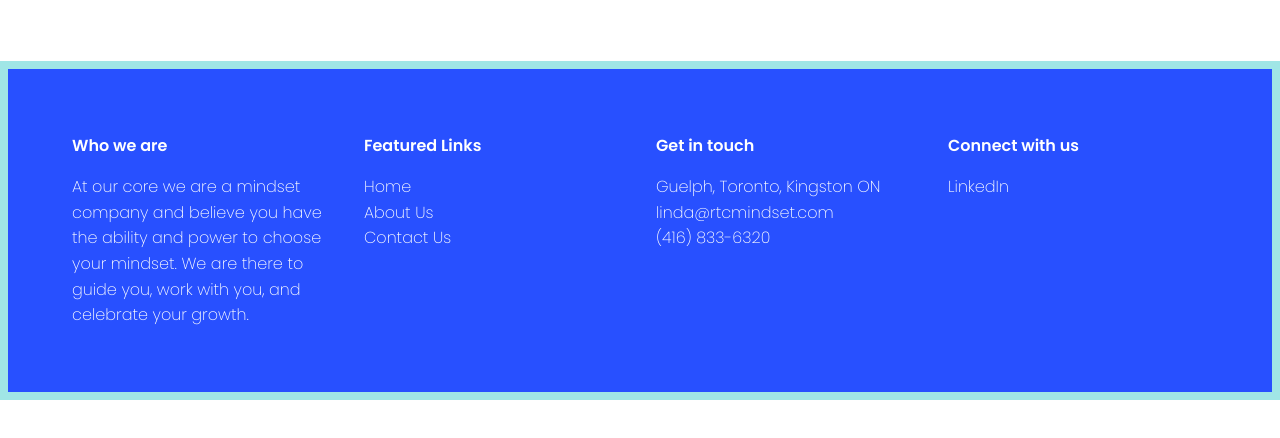
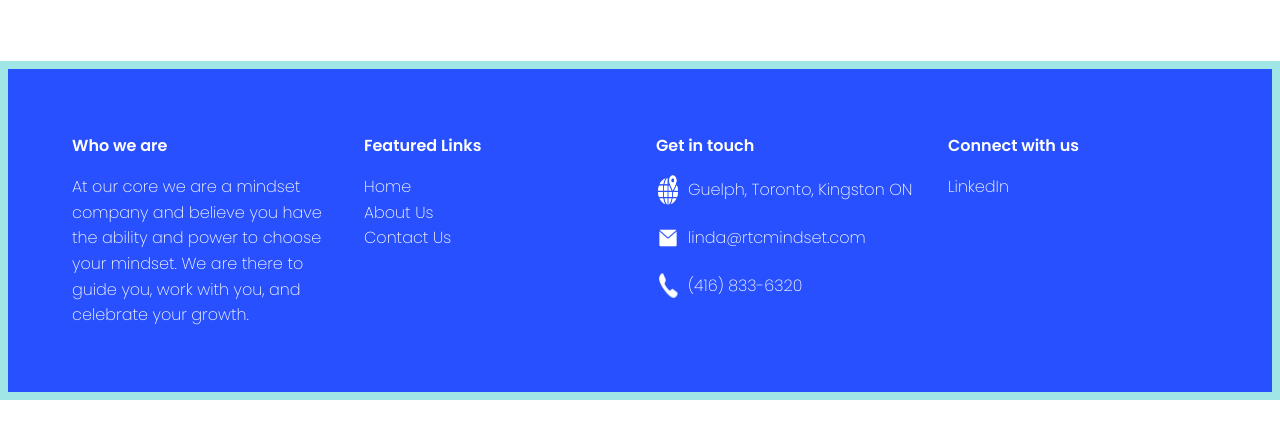
Before and after one commit to 10suda/RTCMindset, a plain HTML site: page Pages/Thank-You.html in a window 1280 px wide. Shown: the part 336-774 px from the top of the page. Drawn offline with Linux system fonts and the light colour scheme.

Commit message:
Add files via upload

```diff
--- a/Pages/Thank-You.html
+++ b/Pages/Thank-You.html
@@ -187,9 +187,20 @@
 
       <div class="footer-column-container">
         <h4>Get in touch</h4>
-        <li>Guelph, Toronto, Kingston ON</li>
-        <li><a href="mailto:linda@rtcmindset.com">linda@rtcmindset.com</a></li>
-        <li><a href="tel:1-416-833-6320">(416) 833-6320</a></li>
+        <div class="icon-header-combo">
+          <img class="header-icon" src="../Images/Icons/Location Icon.png" />
+          <li>Guelph, Toronto, Kingston ON</li>
+        </div>
+        <div class="icon-header-combo">
+          <img class="header-icon" src="../Images/Icons/Email Icon.png" />
+          <li>
+            <a href="mailto:linda@rtcmindset.com">linda@rtcmindset.com</a>
+          </li>
+        </div>
+        <div class="icon-header-combo">
+          <img class="header-icon" src="../Images/Icons/Phone Icon.png" />
+          <li><a href="tel:1-416-833-6320">(416) 833-6320</a></li>
+        </div>
       </div>
       <div class="footer-column-container">
         <h4>Connect with us</h4>
```
Also changed, not shown: Pages/About-Us.html (+14 -3 lines), Pages/Coaching.html (+14 -3 lines), Pages/Contact-Us.html (+14 -3 lines), Pages/Leadership.html (+14 -3 lines), Pages/Meet-Our-Associates.html (+14 -3 lines), Pages/Meet-Our-Coaches.html (+14 -3 lines), Pages/Organizational-Development.html (+14 -3 lines).
